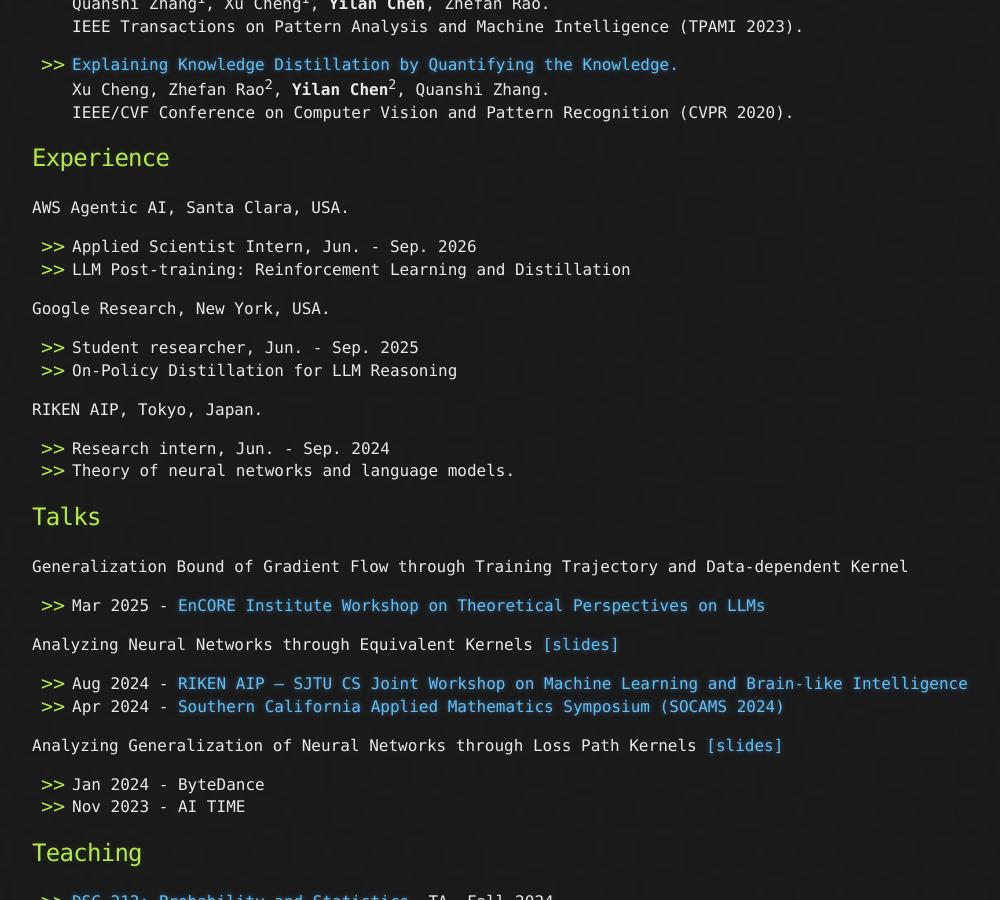
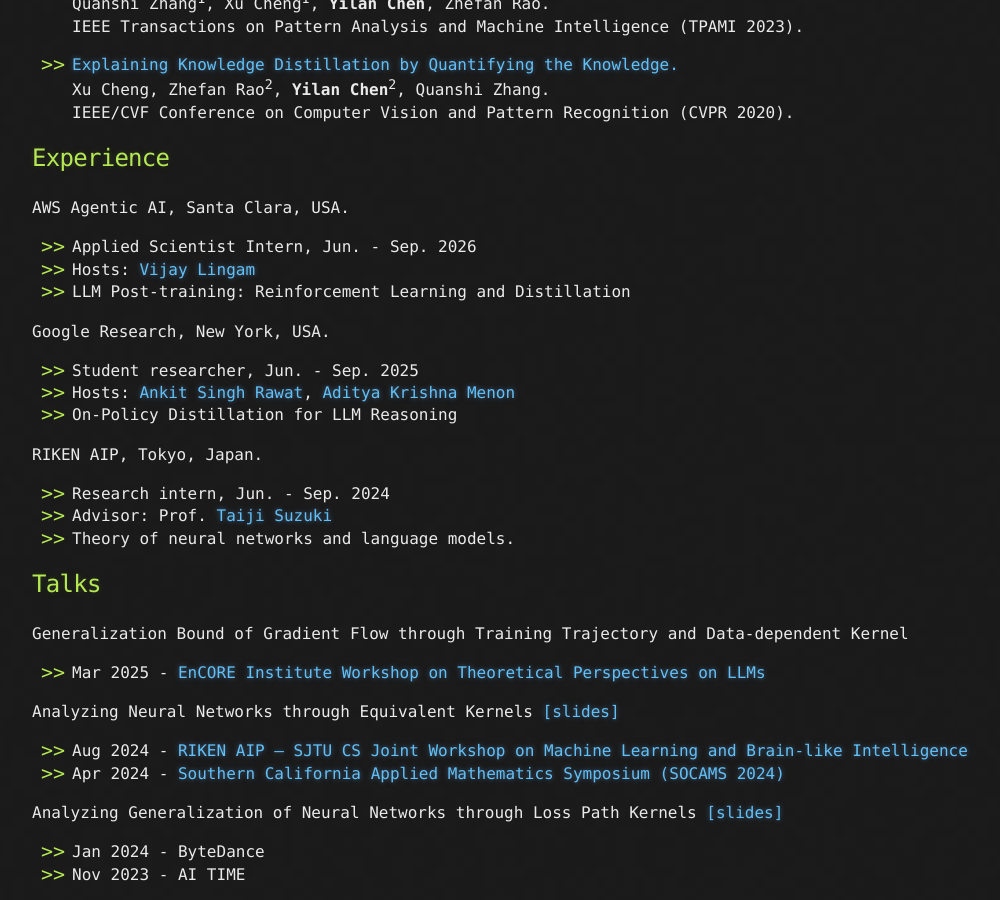
Before and after one commit to yilanchen6/yilanchen6.github.io, a Jekyll site: the page built from index.md, in a window 1280 px wide and 900 px high, scrolled down 2094 px. Shown: the whole window, without its empty margins (108-1108 px from the left). Built offline with Jekyll 4.4.1, drawn with Linux system fonts in a browser that asks for light colours.

Commit message:
Update index.md

```diff
--- a/index.md
+++ b/index.md
@@ -126,14 +126,17 @@ IEEE/CVF Conference on Computer Vision and Pattern Recognition (CVPR 2020).
 ## Experience
 AWS Agentic AI, Santa Clara, USA.<br>
 - Applied Scientist Intern, Jun. - Sep. 2026
+- Hosts: [Vijay Lingam](https://www.amazon.science/author/vijay-lingam)
 - LLM Post-training: Reinforcement Learning and Distillation
 
 Google Research, New York, USA.<br>
 - Student researcher, Jun. - Sep. 2025
+- Hosts: [Ankit Singh Rawat](https://ankitsrawat.github.io/home/), [Aditya Krishna Menon](https://akmenon.github.io/)
 - On-Policy Distillation for LLM Reasoning
 
 RIKEN AIP, Tokyo, Japan.<br>
 - Research intern, Jun. - Sep. 2024
+- Advisor: Prof. [Taiji Suzuki](https://ibis.t.u-tokyo.ac.jp/suzuki/)
 - Theory of neural networks and language models.
 
 <!-- ## Notes
```
